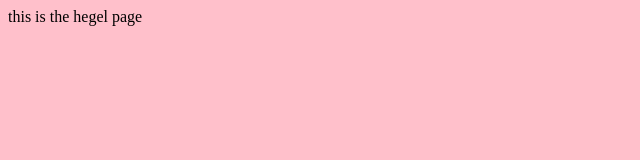
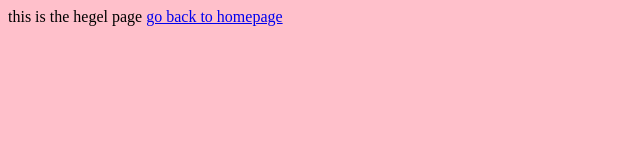
Before and after one commit to hegelontheinternet/recognition, a plain HTML site: page hegel.html in a window 1280 px wide. Shown: the whole page, without its empty margins (0-640 px from the left). Drawn offline with Linux system fonts and the light colour scheme.

Commit message:
Update hegel.html

```diff
--- a/hegel.html
+++ b/hegel.html
@@ -9,5 +9,7 @@
 
 
     this is the hegel page
+
+   <a href="index.html">go back to homepage</a>
   </body>
 </html>
```
